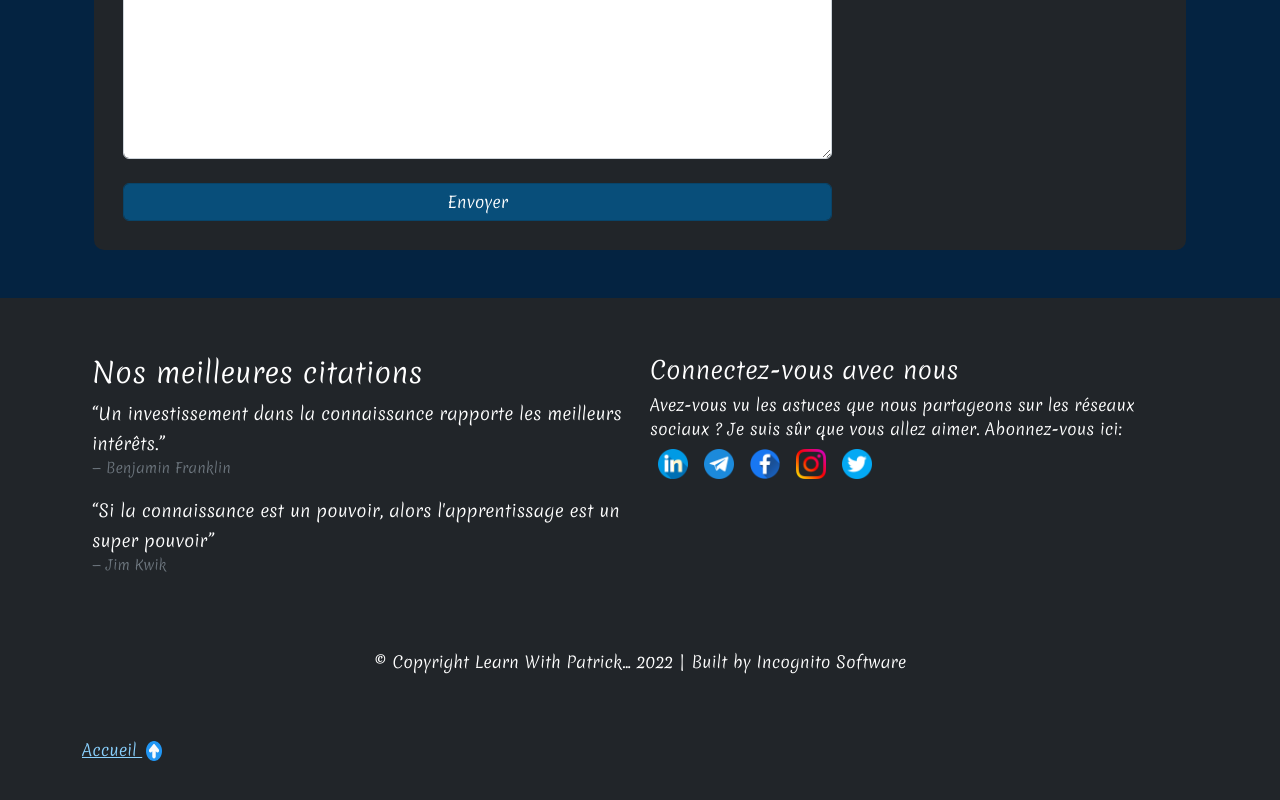
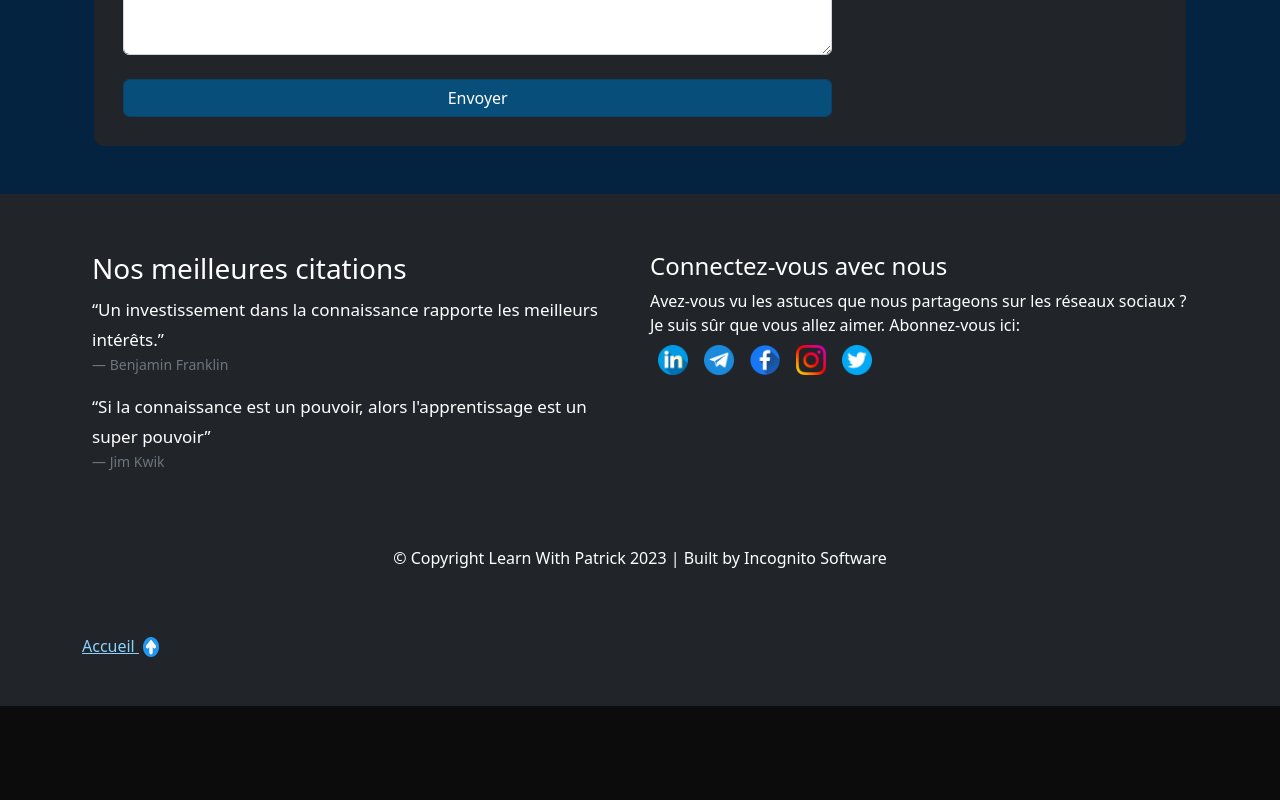
Before and after one commit to mikeaxle/learning-with-patrick, a Nuxt app: page / in a window 1280 px wide. Shown: the part 6495-7295 px from the top of the page. After the commit the page ends 7201 px from the top, so only its background shows below. Built offline with nearby package versions, Linux system fonts and the light colour scheme.

Commit message:
font style changed

```diff
--- a/assets/main.scss
+++ b/assets/main.scss
@@ -1,12 +1,9 @@
-// @import url('https://fonts.googleapis.com/css2?family=Merienda&display=swap');
 @import url('https://fonts.googleapis.com/css2?family=Merienda:wght@300&display=swap');
-// $title_color : rgb(8, 68, 105);
 $title_color:rgb(4, 35, 65);
 $form_first:rgb(8, 78, 122);
 $bg_nav:rgb(7, 74, 136);
 body {
     background: rgb(12 12 13);
-    font-family: 'Merienda', cursive;
     color: white;
     scroll-behavior: smooth;
 }
--- a/pages/index.vue
+++ b/pages/index.vue
@@ -197,16 +197,11 @@
                 <img class="m-2 twitter" width="30" src="@/assets/icons/twitter.png" alt="" />
               </a>
             </p>
-
           </div>
-          <!-- <a href="#home">
-            <img width="30" height="30" src="../assets/icons/up-arrow.png" alt=""><p class="text-right pt-5 mt-5"></p>
-          </a> -->
-
 
         </div>
         <p class="text-center p-5">
-          © Copyright Learn With Patrick... 2022 | Built by Incognito Software
+          © Copyright Learn With Patrick 2023 | Built by Incognito Software
         </p>
         <div><a href="#home">{{ $t("Navigation.home") }} <img width="20" height="20" style="padding-left:4px;" src="../assets/icons/up-arrow.png" alt=""> </a></div>
       </div>
@@ -323,6 +318,7 @@ export default defineComponent({
 #home {
   .display-1 {
     color: $title_color;
+     font-family: 'Merienda', cursive;
   }
 }
 
```
